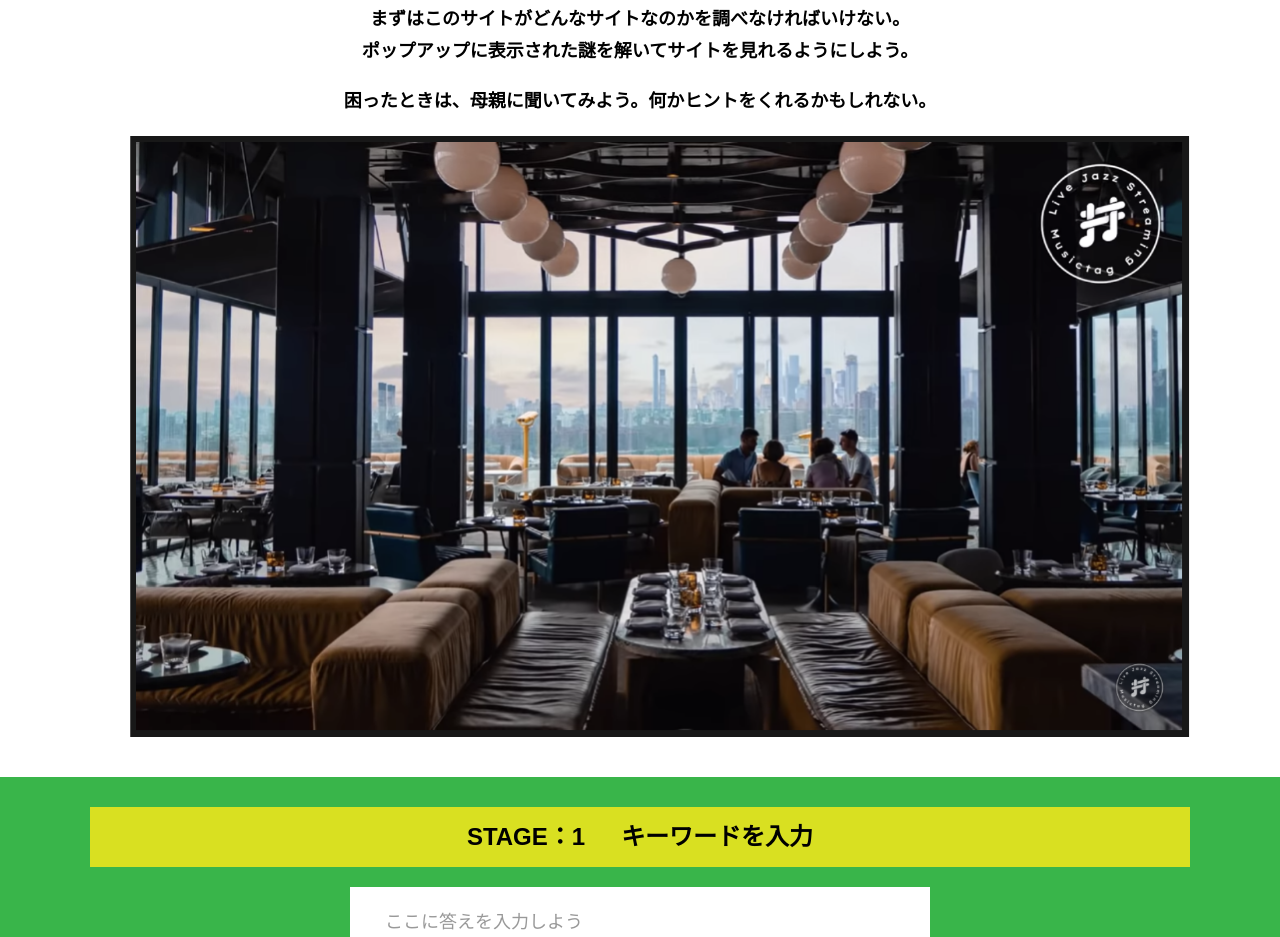
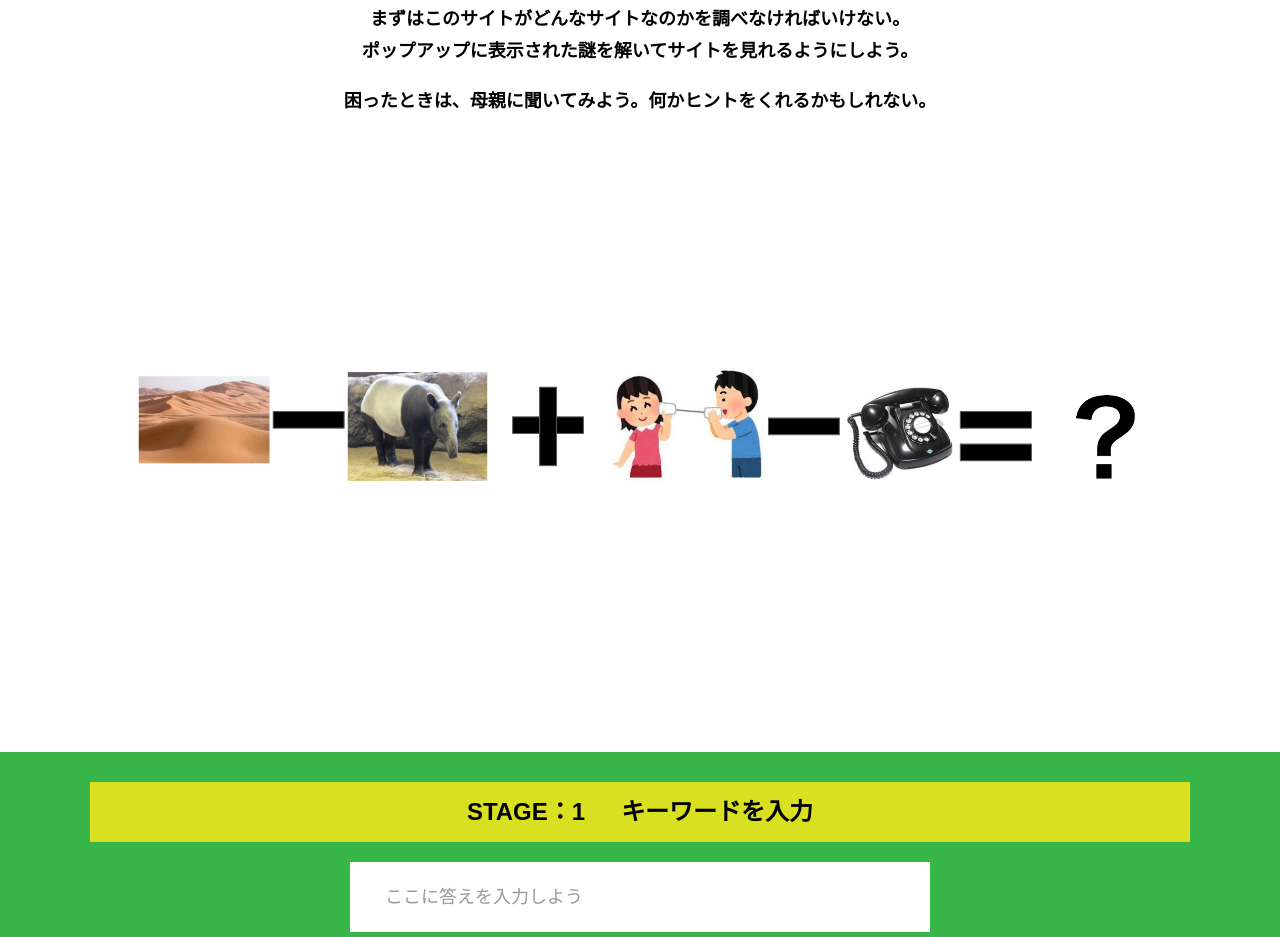
Before and after one commit to lychee04/-, a plain HTML site: page main.html in a window 1280 px wide. Shown: the part 380-1317 px from the top of the page. Drawn offline with nearby package versions, Linux system fonts and the light colour scheme.

Commit message:
Update main.html

```diff
--- a/main.html
+++ b/main.html
@@ -40,7 +40,7 @@
 
             <div class="container">
               <figure class="image__container">
-                <img src="assets/images/stage.png" alt="">
+                <img src="assets/images/saito.png" alt="">
               </figure>
 
  <!--  YouTube貼り付け
```
